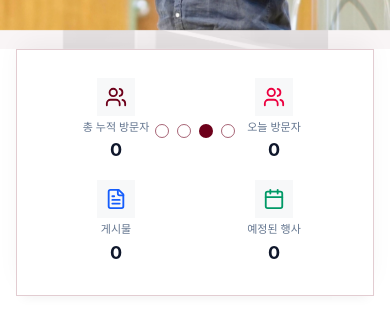
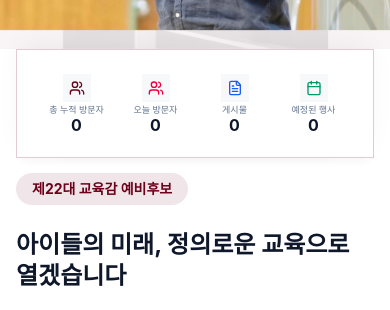
Before and after one commit to incheon6455-crypto/leehj_edu, a React (Vite) app: page / in a window 390 px wide. Shown: the part 369-679 px from the top of the page. Built offline with nearby package versions, Linux system fonts and the light colour scheme; no server answers; the database is empty.

Commit message:
countdiv

```diff
--- a/src/components/KPISection.tsx
+++ b/src/components/KPISection.tsx
@@ -109,22 +109,22 @@ export function KPISection() {
       viewport={{ once: true }}
       className="bg-white/90 backdrop-blur-md p-5 md:p-6 shadow-[0_-10px_25px_-5px_rgba(0,0,0,0.05),0_8px_10px_-6px_rgba(0,0,0,0.05)] border border-burgundy/20"
     >
-      <div className="grid grid-cols-2 md:grid-cols-4 md:divide-x-0 divide-y-0">
+      <div className="grid grid-cols-4 md:grid-cols-4 md:divide-x-0 divide-y-0">
         {cards.map((card, i) => (
           <div
             key={card.label}
             className={cn(
-              "flex items-center justify-center gap-4 py-4 md:py-1 md:px-6 max-md:flex-col max-md:gap-1 max-md:py-2",
+              "flex items-center justify-center gap-4 py-4 md:py-1 md:px-6 max-md:flex-col max-md:gap-0.5 max-md:py-1 max-md:px-1",
               i === 0 && "pt-0 md:pl-0",
               i === cards.length - 1 && "pb-0 md:pr-0"
             )}
           >
-            <div className={cn("p-3 bg-slate-500/5 max-md:p-2", card.color)}>
-              <card.icon size={22} />
+            <div className={cn("p-3 bg-slate-500/5 max-md:p-1.5", card.color)}>
+              <card.icon size={16} className="md:w-[22px] md:h-[22px]" />
             </div>
             <div>
-              <p className="text-xs font-medium text-slate-500 mb-0.5 max-md:text-[11px] max-md:text-center">{card.label}</p>
-              <p className="text-2xl font-bold text-slate-900 max-md:text-lg max-md:text-center">
+              <p className="text-xs font-medium text-slate-500 mb-0.5 max-md:text-[9px] max-md:leading-tight max-md:text-center">{card.label}</p>
+              <p className="text-2xl font-bold text-slate-900 max-md:text-base max-md:leading-none max-md:text-center">
                 <CountUp value={card.value} />
               </p>
             </div>
```
